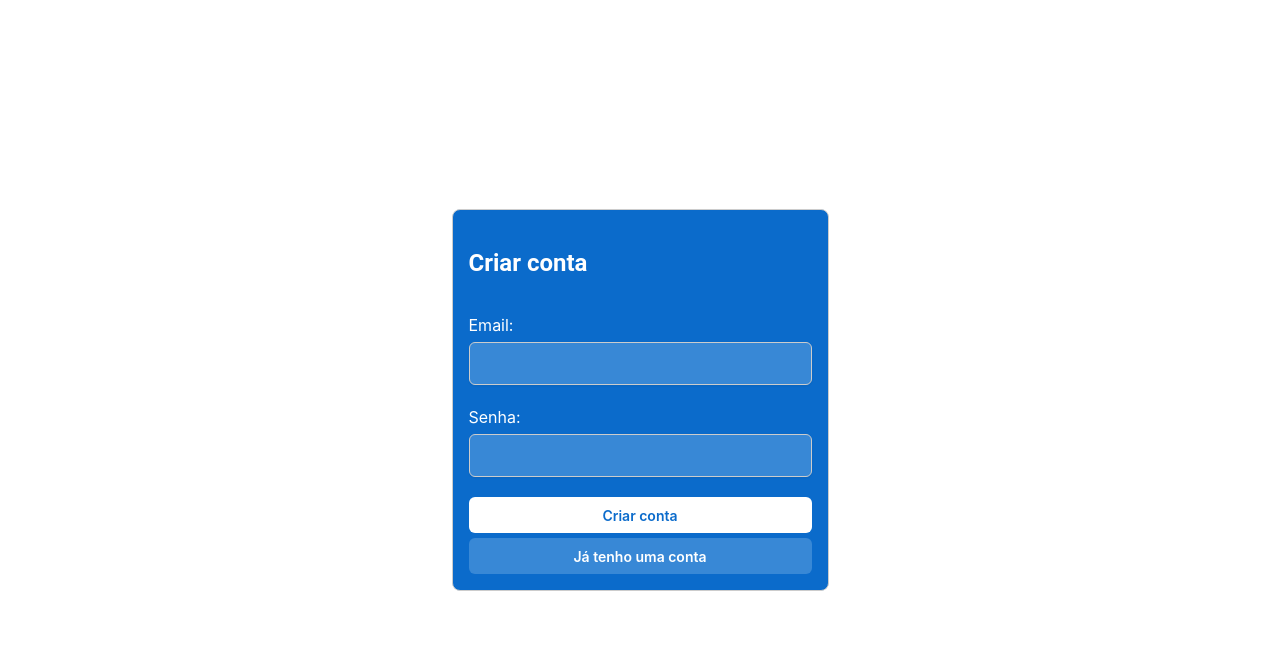
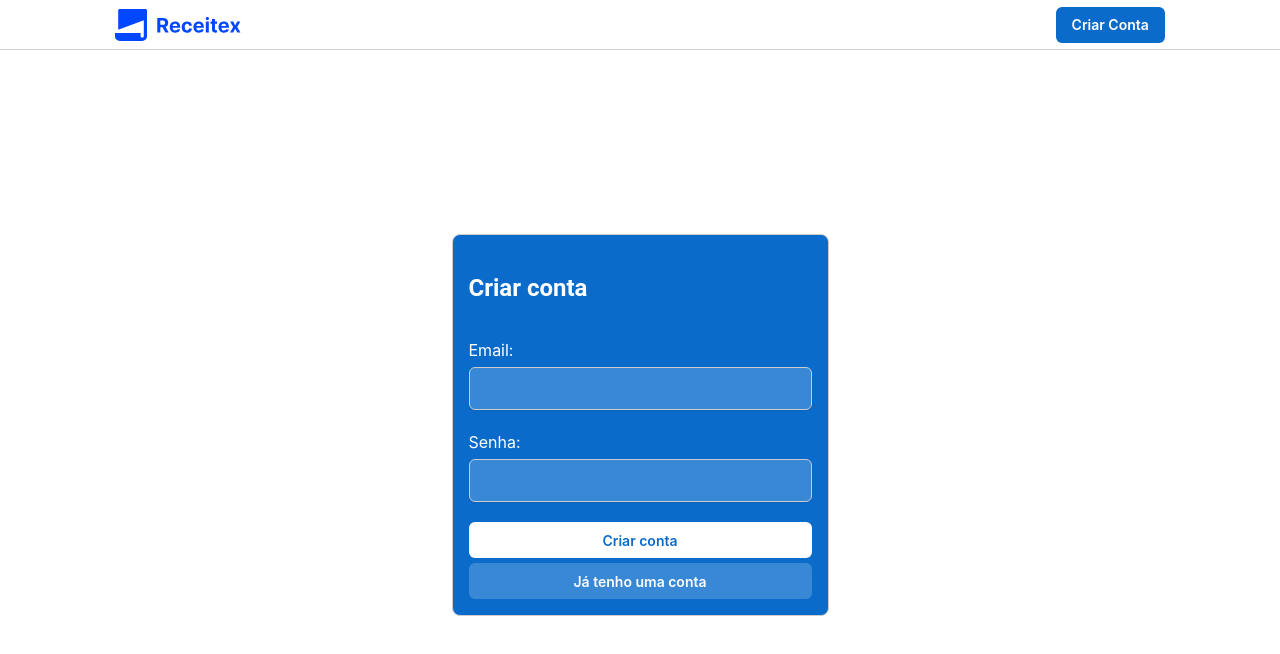
Before and after one commit to italosilva01/Receitex-WEB, a React (Vite) app: page /signup in a window 1280 px wide. Shown: the top 654 px of the page. Built offline with nearby package versions, Linux system fonts and the light colour scheme.

Commit message:
adicionar ajustes

```diff
--- a/package.json
+++ b/package.json
@@ -14,6 +14,7 @@
     "@emotion/styled": "^11.11.0",
     "@mui/icons-material": "^5.14.12",
     "@mui/joy": "^5.0.0-beta.8",
+    "@mui/material": "^5.14.12",
     "react": "^18.2.0",
     "react-dom": "^18.2.0",
     "react-router-dom": "^6.16.0"
--- a/src/Page/Landing/components/Content/Content.module.css
+++ b/src/Page/Landing/components/Content/Content.module.css
@@ -4,7 +4,7 @@
 
   z-index: 1000;
   width: 900px;
-  top: 120px;
+  top: 150px;
 
   @media (max-width: 1440px) {
     width: 500px;
--- a/src/components/HeaderCreateAccount/HeaderCreateAccount.tsx
+++ b/src/components/HeaderCreateAccount/HeaderCreateAccount.tsx
@@ -1,13 +1,22 @@
 import { Grid, Button } from "@mui/joy";
 import { Logo } from "../Logo/Logo";
 import styles from "./HeaderCreateAccount.module.css";
+import { useNavigate } from "react-router-dom";
 
 export const HeaderCreateAccount = () => {
+  const navigate = useNavigate();
+
   return (
     <Grid container className={styles.container}>
       <Grid item alignItems="center" className={styles.content}>
         <Logo />
-        <Button onClick={function () {}}>Criar Conta</Button>
+        <Button
+          onClick={() => {
+            navigate("/signup");
+          }}
+        >
+          Criar Conta
+        </Button>
       </Grid>
     </Grid>
   );
--- a/src/components/Page/Sign/SignUp.module.css
+++ b/src/components/Page/Sign/SignUp.module.css
@@ -3,7 +3,10 @@
   display: flex;
   justify-content: center; /* Centraliza horizontalmente */
   align-items: center; /* Centraliza verticalmente */
-  height: 100vh; /* Define a altura do contêiner para preencher a altura da tela */
+  height: calc(
+    100vh - 50px
+  ); /* Define a altura do contêiner para preencher a altura da tela */
+  margin: auto;
 }
 
 .signup-container {
@@ -16,7 +19,7 @@
 }
 
 .signup-title {
-    font-family: 'Roboto', sans-serif;
+  font-family: "Roboto", sans-serif;
   font-size: 24px;
   margin-bottom: 20px;
 }
--- a/src/components/Page/Sign/cadastro.tsx
+++ b/src/components/Page/Sign/cadastro.tsx
@@ -6,6 +6,8 @@ import Button from "@mui/joy/Button";
 import { redirect } from "react-router-dom";
 import { Link } from "react-router-dom";
 import { useNavigate } from "react-router-dom";
+import { HeaderCreateAccount } from "../../HeaderCreateAccount/HeaderCreateAccount";
+import Grid from "@mui/joy/Grid";
 
 function SignUp() {
   const navigate = useNavigate();
@@ -34,6 +36,8 @@ function SignUp() {
   };
 
   return (
+    <Grid container sx={{ flexGrow: 1 }}>
+      <HeaderCreateAccount />
       <div className={styles["center-container"]}>
         <Card
           variant="solid"
@@ -97,6 +101,7 @@ function SignUp() {
           </form>
         </Card>
       </div>
+    </Grid>
   );
 }
 
--- a/src/components/Page/Sign/login.tsx
+++ b/src/components/Page/Sign/login.tsx
@@ -5,6 +5,8 @@ import Card from "@mui/joy/Card";
 import Button from "@mui/joy/Button";
 import { redirect, useNavigate } from "react-router-dom";
 import { Link } from "react-router-dom";
+import { HeaderCreateAccount } from "../../HeaderCreateAccount/HeaderCreateAccount";
+import Grid from "@mui/joy/Grid";
 
 function SignIn() {
   const navigate = useNavigate();
@@ -32,6 +34,8 @@ function SignIn() {
   };
 
   return (
+    <Grid container sx={{ flexGrow: 1 }}>
+      <HeaderCreateAccount />
       <div className={styles["center-container"]}>
         <Card
           variant="solid"
@@ -95,6 +99,7 @@ function SignIn() {
           </form>
         </Card>
       </div>
+    </Grid>
   );
 }
 
```
Also changed, not shown: 1 other file (tests, documents, lock files or other folders). Lines whose indentation alone changed are shown as unchanged.
